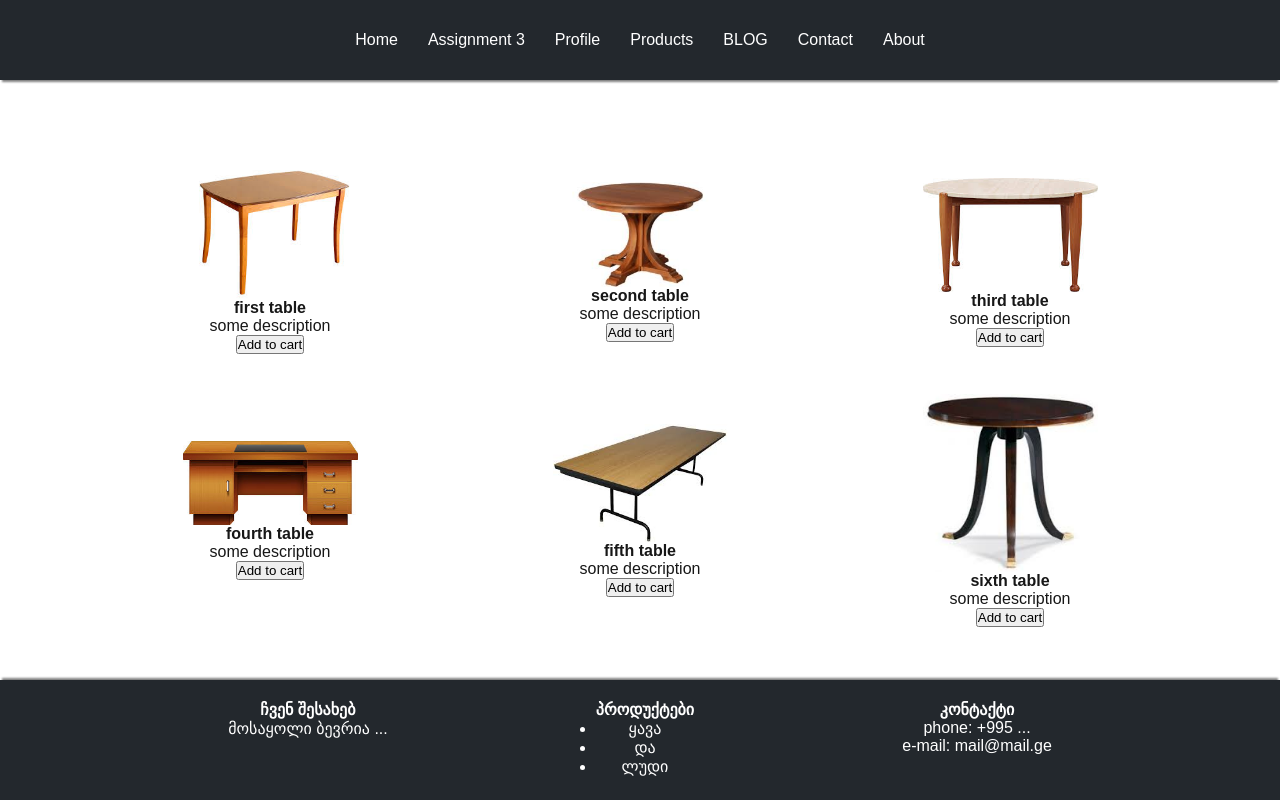
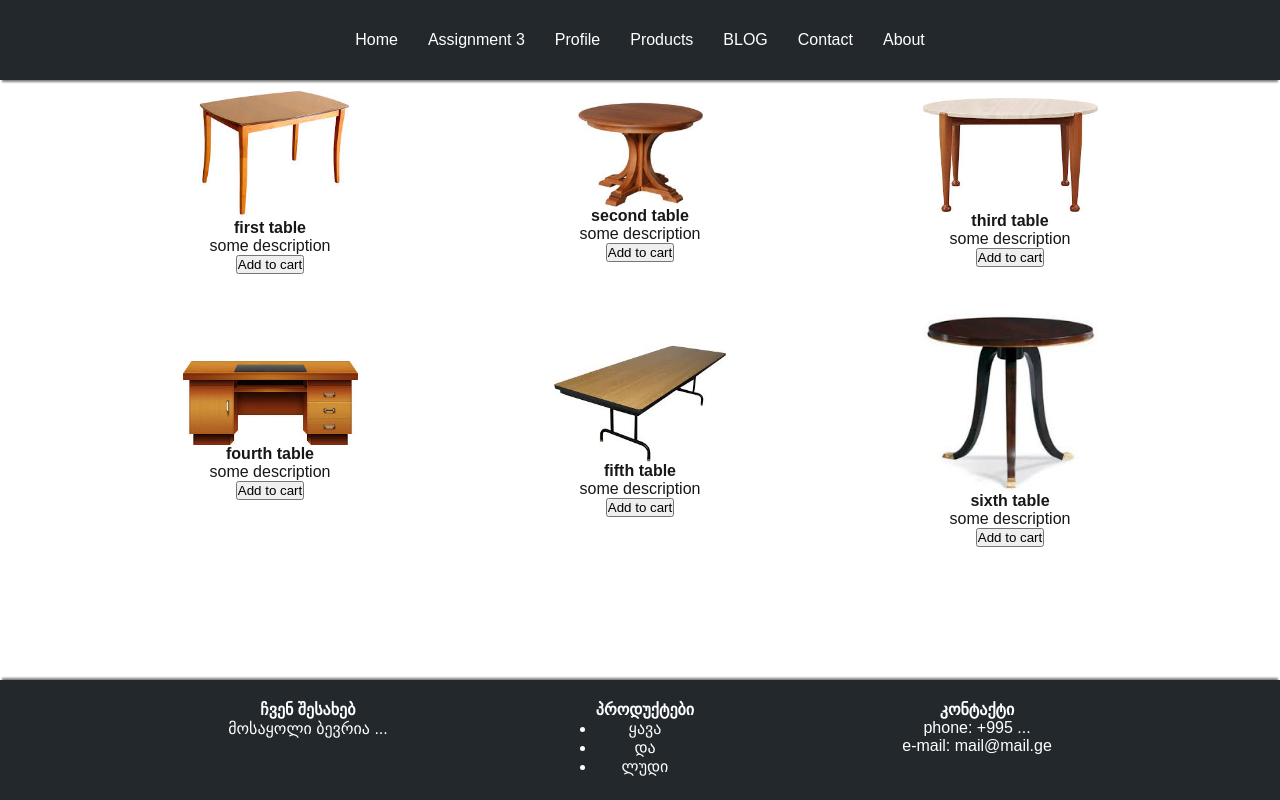
Before and after one commit to IrakliAmbroladze/tbc_x_usaid, a Next.js app: page / in a window 1280 px wide. Built offline with nearby package versions, Linux system fonts and the light colour scheme.

Commit message:
delete margin top from main

```diff
--- a/src/app/global.css
+++ b/src/app/global.css
@@ -55,8 +55,8 @@ a {
   flex-direction: column;
 }
 
+
 main {
-  margin-top: 80px;
   flex: 1;
   display: flex;
   justify-content: center;
@@ -91,6 +91,9 @@ th, td {
   padding: 10px;
 }
 
+.margin-top-20px{
+  margin-top: 20px;
+}
 .container {
   width: 100%;
   max-width: 1110px;
```
